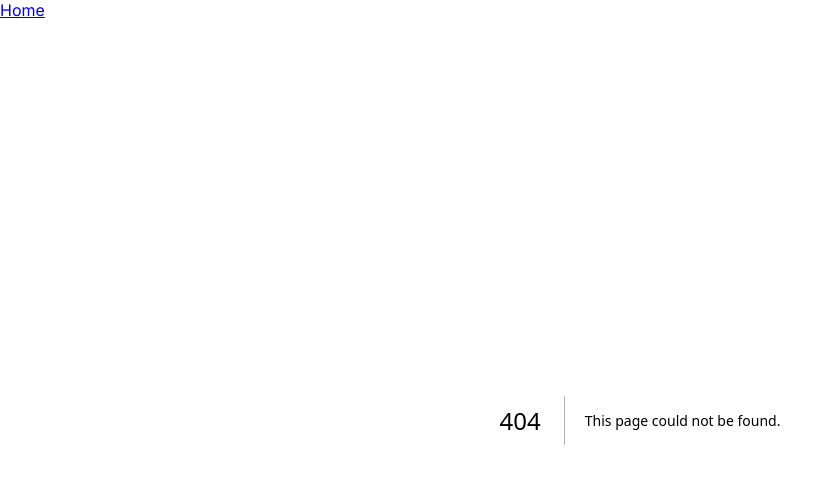
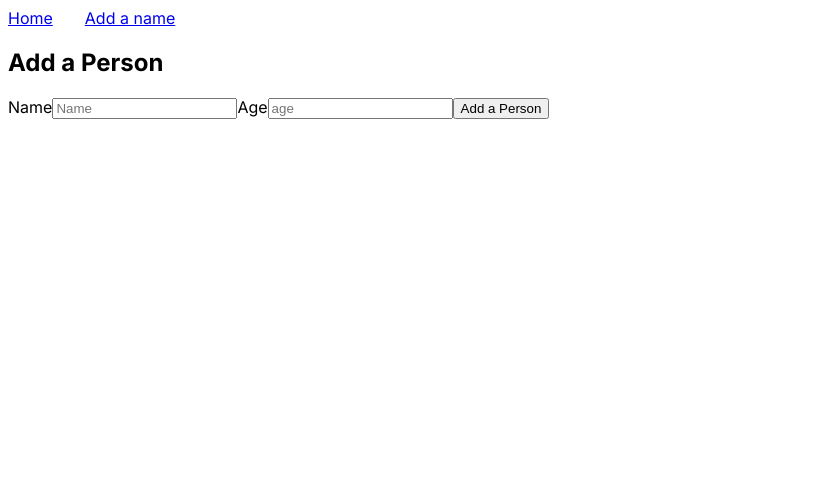
Before and after one commit to mrdb303/postgres-in-nextjs, a Next.js app: page /addname in a window 1280 px wide. Before the commit this address had no page. Shown: the top 484 px of the page, without its empty margins (0-838 px from the left). Built offline with nearby package versions, Linux system fonts and the light colour scheme.

Commit message:
added better form functionality

```diff
--- /dev/null
+++ b/src/app/addname/page.js
@@ -0,0 +1,38 @@
+import { sql } from "@vercel/postgres";
+import { revalidatePath } from "next/cache";
+import { redirect } from "next/navigation";
+import AddPersonButton from "../components/addPersonButton";
+
+export default function AddName() {
+  async function handleAddName(formData) {
+    "use server";
+
+    // get the things from our formData object
+    const name = formData.get("name");
+    const age = formData.get("age");
+
+    // make our sql request
+    await sql`INSERT INTO names (name, age) VALUES (${name}, ${age})`;
+
+    // revalidate the path so the new item shows
+    revalidatePath("/");
+
+    // take me to the home page
+    redirect("/");
+  }
+
+  return (
+    <div>
+      <h2>Add a Person</h2>
+      <form action={handleAddName}>
+        <label htmlFor="nameform">Name</label>
+        <input name="name" id="name" placeholder="Name" />
+
+        <label htmlFor="age">Age</label>
+        <input name="age" id="age" placeholder="age" />
+
+        <AddPersonButton/>
+      </form>
+    </div>
+  );
+}
--- /dev/null
+++ b/src/app/components/addPersonButton.js
@@ -0,0 +1,12 @@
+"use client";
+import { useFormStatus } from "react-dom";
+
+export default function AddPersonButton() {
+  const { pending } = useFormStatus();
+
+  return (
+    <button disabled={pending} className={pending ? "disabled" : ""}>
+      {pending ? "Adding person" : "Add a Person"}
+    </button>
+  );
+}
--- a/src/app/layout.js
+++ b/src/app/layout.js
@@ -15,7 +15,7 @@ export default function RootLayout({ children }) {
       <body className={inter.className}>
         <nav>
           <Link href="/">Home</Link>
-
+          <Link href="/addname">Add a name</Link>
         </nav>
 
 
```
Also changed, not shown: src/app/page.js (+7 -9 lines).
